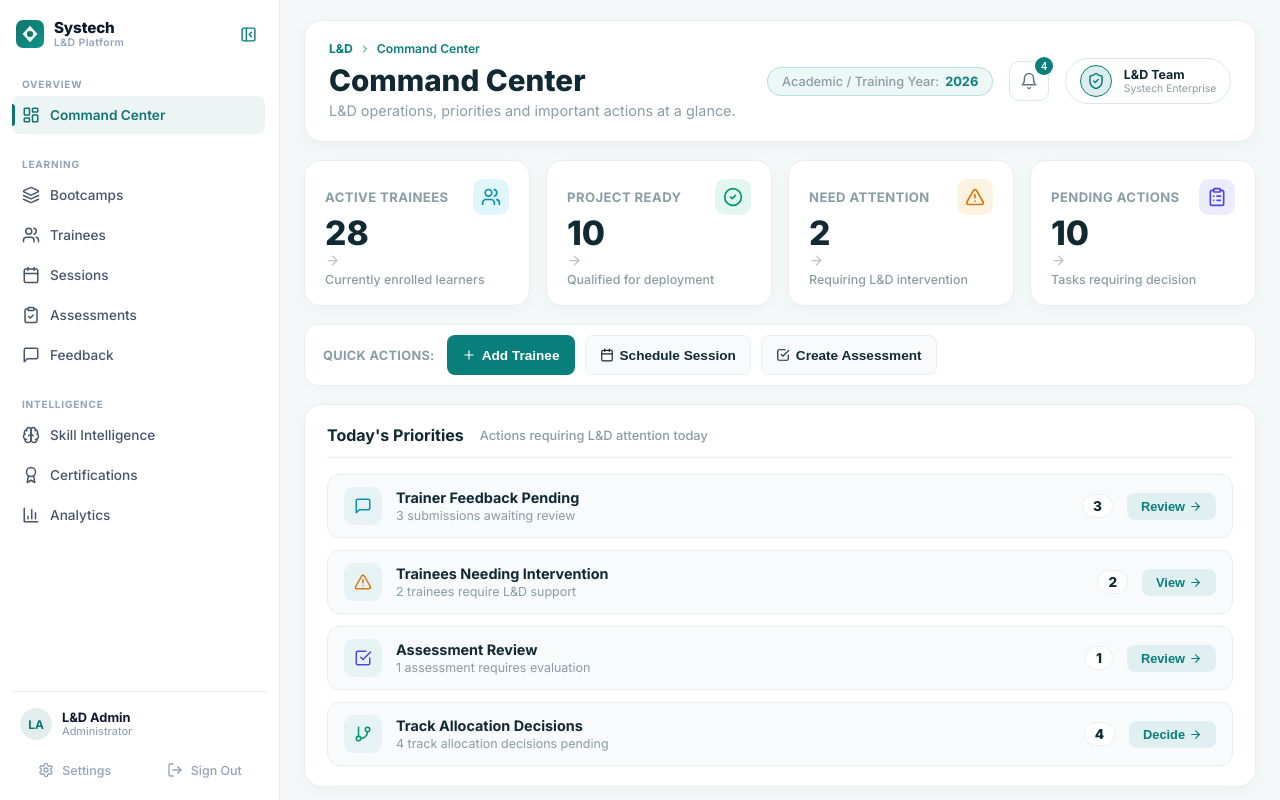
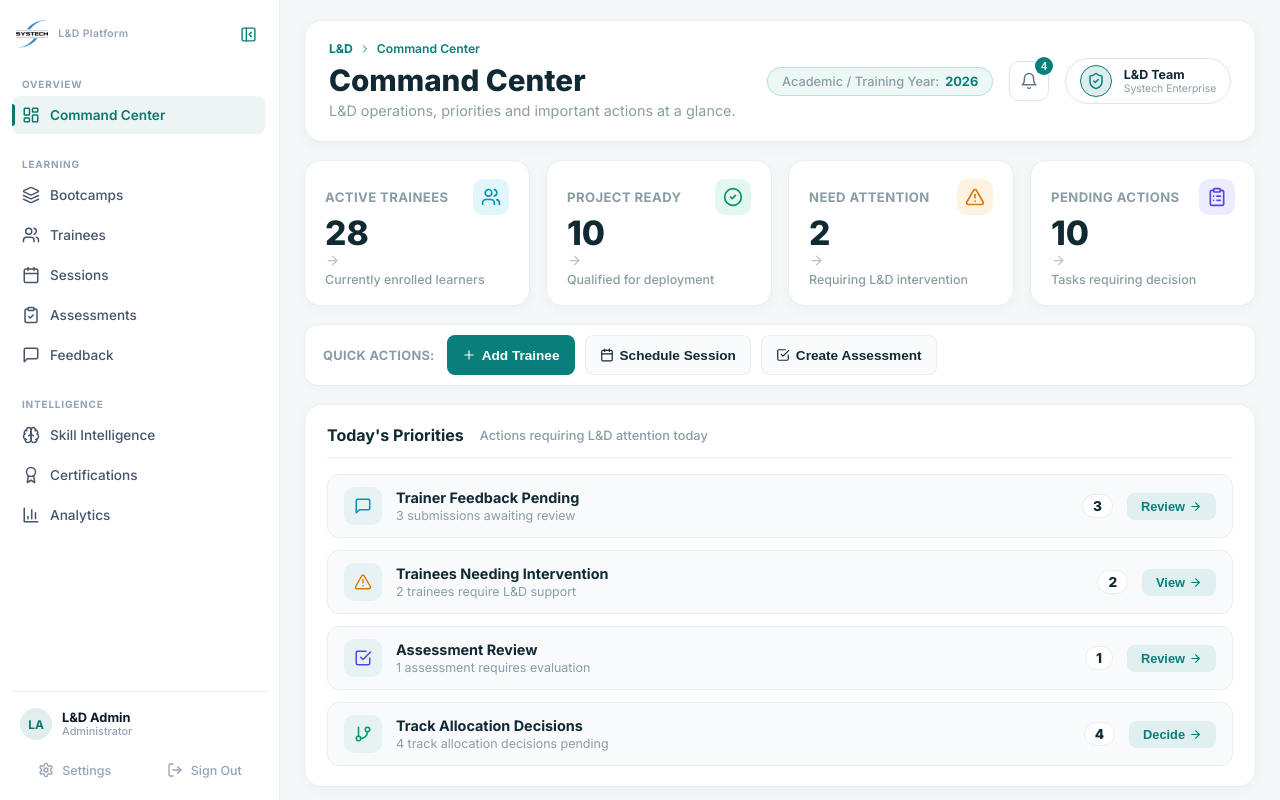
Before and after one commit to deepikakrishnamoorthy05/L-D_APP, a React (Vite) app: page /command-center in a window 1280 px wide. Built offline with nearby package versions, Linux system fonts and the light colour scheme; sample sign-in values are in the browser's storage.

Commit message:
fix(sidebar): restore official Systech company logo in header branding

```diff
--- a/src/components/CommandCenter/Sidebar.tsx
+++ b/src/components/CommandCenter/Sidebar.tsx
@@ -15,6 +15,8 @@ import {
   Settings,
   X,
 } from 'lucide-react';
+
+import systechLogo from '../../assets/systech-logo.png';
 
 interface SidebarProps {
   currentNav: string;
@@ -36,43 +38,6 @@ interface NavGroup {
   items: NavItem[];
 }
 
-// Minimal Systech Logo Mark SVG Component
-const SystechLogoMark: React.FC<{ size?: number; className?: string }> = ({
-  size = 28,
-  className = '',
-}) => (
-  <svg
-    width={size}
-    height={size}
-    viewBox="0 0 32 32"
-    fill="none"
-    xmlns="http://www.w3.org/2000/svg"
-    className={className}
-    aria-hidden="true"
-  >
-    <rect width="32" height="32" rx="8" fill="url(#systech_mark_grad)" />
-    <path
-      d="M16 6.5L24.5 16L16 25.5L7.5 16L16 6.5Z"
-      fill="white"
-      fillOpacity="0.95"
-    />
-    <circle cx="16" cy="16" r="3.5" fill="#0F766E" />
-    <defs>
-      <linearGradient
-        id="systech_mark_grad"
-        x1="0"
-        y1="0"
-        x2="32"
-        y2="32"
-        gradientUnits="userSpaceOnUse"
-      >
-        <stop stopColor="#0F766E" />
-        <stop offset="1" stopColor="#0D9488" />
-      </linearGradient>
-    </defs>
-  </svg>
-);
-
 export const Sidebar: React.FC<SidebarProps> = ({
   currentNav,
   onSelectNav,
@@ -82,6 +47,7 @@ export const Sidebar: React.FC<SidebarProps> = ({
 }) => {
   const [collapsed, setCollapsed] = useState(false);
   const [activeToast, setActiveToast] = useState<string | null>(null);
+  const [logoFailed, setLogoFailed] = useState(false);
 
   const NAV_GROUPS: NavGroup[] = [
     {
@@ -204,10 +170,18 @@ export const Sidebar: React.FC<SidebarProps> = ({
         {/* 1. TOP BRAND AREA */}
         <div className="sidebar-header">
           <div className="brand-wrapper">
-            <SystechLogoMark size={28} className="brand-mark-svg" />
+            {!logoFailed ? (
+              <img
+                src={systechLogo}
+                alt="Systech Solutions"
+                className="sidebar-brand-logo-img"
+                onError={() => setLogoFailed(true)}
+              />
+            ) : (
+              <span className="brand-title-main">Systech</span>
+            )}
             {!isCollapsedMode && (
               <div className="brand-text-block">
-                <span className="brand-title-main">Systech</span>
                 <span className="brand-subtitle-sub">L&amp;D Platform</span>
               </div>
             )}
```
Also changed, not shown: src/App.css.
